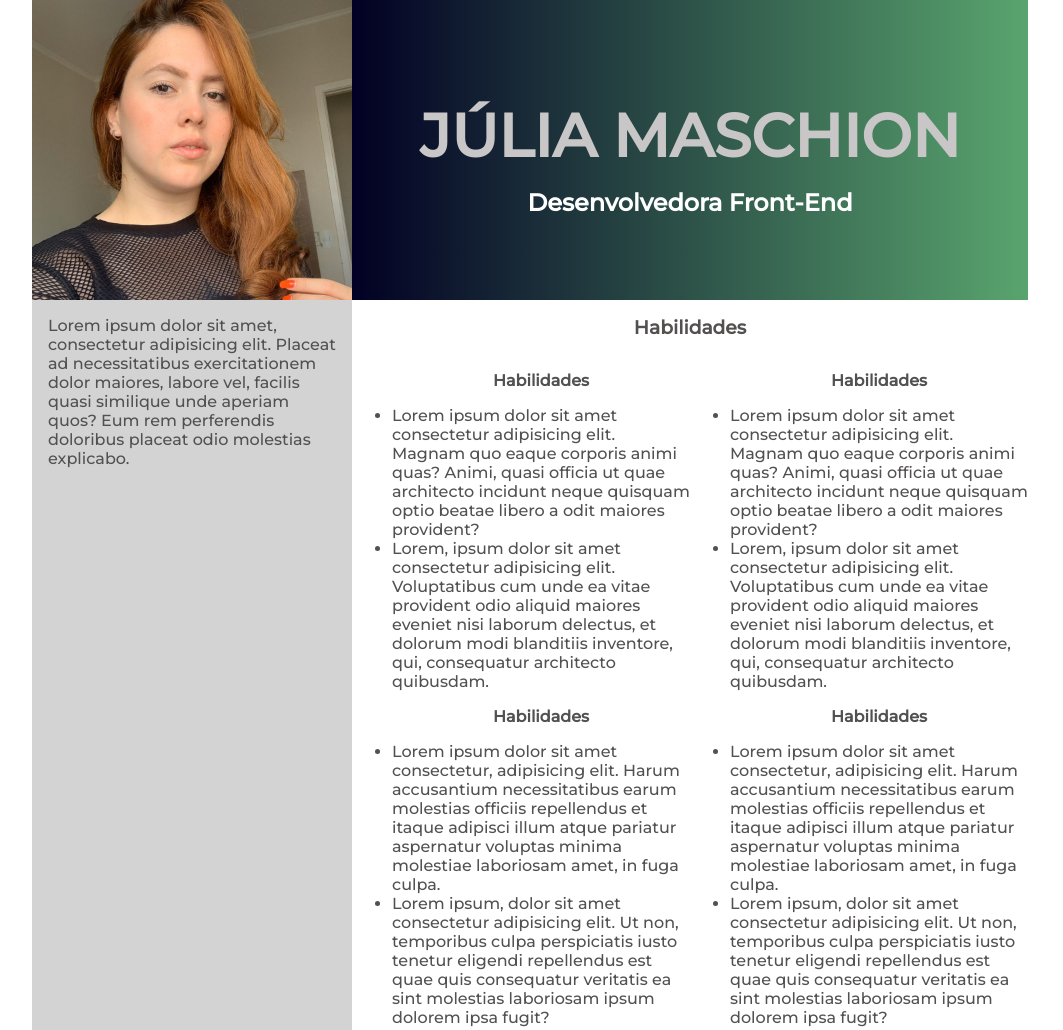
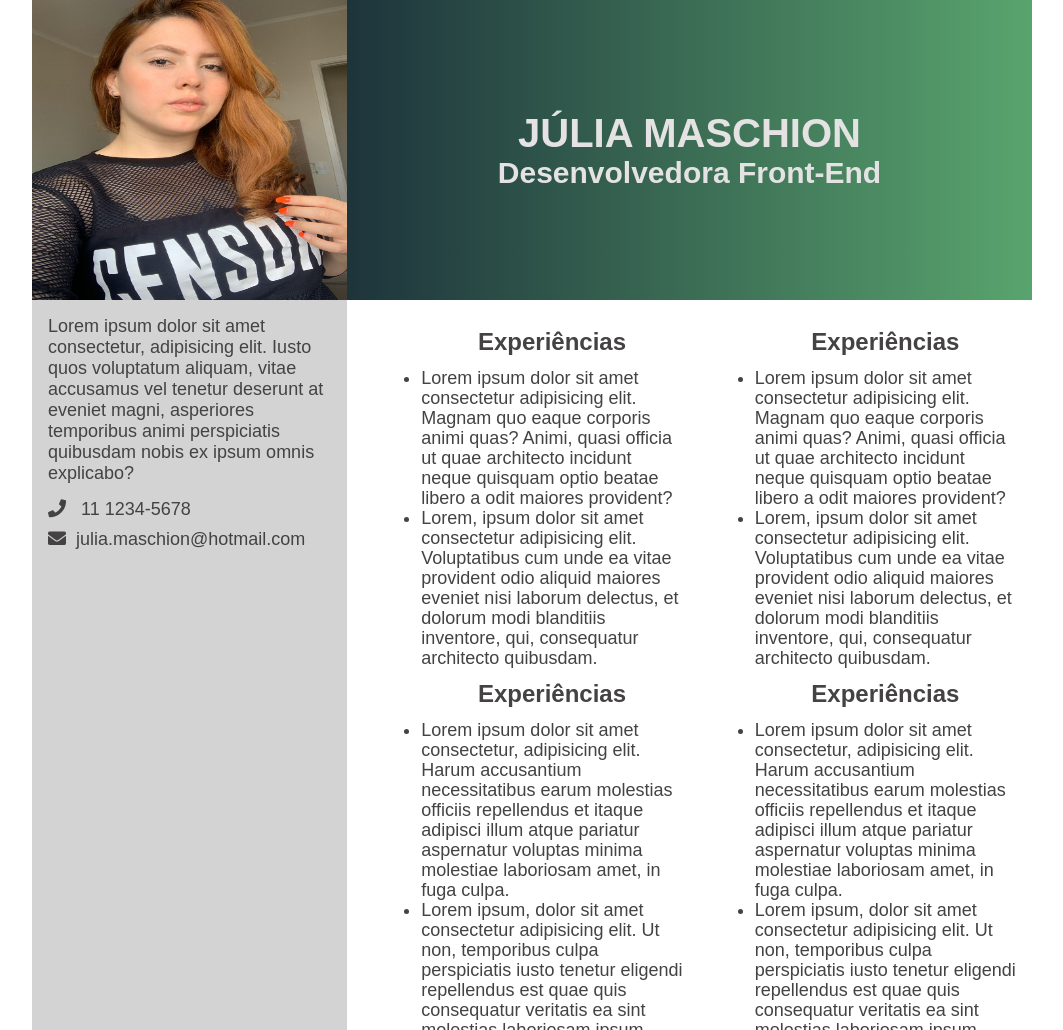
Before and after one commit to jumaschion/xjulicesAula01, a plain HTML site: page index.html in a window 1280 px wide. Shown: the top 1030 px of the page, without its empty margins (108-1171 px from the left). Drawn offline with Linux system fonts and the light colour scheme.

Commit message:
refactoring aula

```diff
--- a/index.html
+++ b/index.html
@@ -2,43 +2,42 @@
 <html lang="pt">
   <head>
     <meta charset="UTF-8" />
-    <meta name="viewport" content="width=device-width, initial-scale=1.0" />
     <link rel="stylesheet" href="style.css" />
-    <link
-      href="https://fonts.googleapis.com/css2?family=Montserrat:wght@500&display=swap"
-      rel="stylesheet"
-    />
+    <link href="https://cdnjs.cloudflare.com/ajax/libs/font-awesome/5.9.0/css/all.min.css" rel="stylesheet">
     <title>Document</title>
   </head>
   <body>
     <div class="container">
+
+
       <header class="perfil">
-        <div class="img"></div>
 
-        <div class="sobre">
-          <p>
-            Lorem ipsum dolor sit amet, consectetur adipisicing elit. Placeat ad
-            necessitatibus exercitationem dolor maiores, labore vel, facilis
-            quasi similique unde aperiam quos? Eum rem perferendis doloribus
-            placeat odio molestias explicabo.
-          </p>
+       <img src="eu.jpeg" class="img"></img>
+
+        <div class="nome">
+           <h1>Júlia Maschion</h1>
+          <h2>Desenvolvedora Front-End</h2>
         </div>
+
       </header>
 
-      <div class="infos">
-        <div class="nome">
-          <h1 class="nome-titulo">Júlia Maschion</h1>
-          <h2 class="subtitulo">Desenvolvedora Front-End</h2>
-        </div>
+      <div class="habilidades">
+        <div class="sobre">
+          <p>Lorem ipsum dolor sit amet consectetur, adipisicing elit. Iusto quos voluptatum aliquam,
+             vitae accusamus vel tenetur deserunt at eveniet magni,
+            asperiores temporibus animi perspiciatis quibusdam nobis ex ipsum omnis explicabo? </p>
 
-        <div class="habilidades">
-          <h3>Habilidades</h3>
-        </div>
+            <div class="icons">
+              <i class="fas fa-phone"></i><span> 11 1234-5678</span>
+              <div>
+                <i class="fas fa-envelope"></i><span>julia.maschion@hotmail.com</span>
+              </div>
+            </div>
+          </div>
 
-        <div class="habilidades-texto">
           <div class="habilidades-primeira-parte">
             <ul>
-              <h4 class="habilidades">Habilidades</h4>
+              <h4 class="experiencias">Experiências</h4>
               <li>
                 Lorem ipsum dolor sit amet consectetur adipisicing elit. Magnam
                 quo eaque corporis animi quas? Animi, quasi officia ut quae
@@ -51,7 +50,7 @@
                 eveniet nisi laborum delectus, et dolorum modi blanditiis
                 inventore, qui, consequatur architecto quibusdam.
               </li>
-              <h4 class="habilidades">Habilidades</h4>
+              <h4 class="experiencias">Experiências</h4>
               <li>
                 Lorem ipsum dolor sit amet consectetur, adipisicing elit. Harum
                 accusantium necessitatibus earum molestias officiis repellendus
@@ -69,7 +68,7 @@
 
           <div class="habilidades-segunda-parte">
             <ul>
-              <h4 class="habilidades">Habilidades</h4>
+              <h4 class="experiencias">Experiências</h4>
               <li>
                 Lorem ipsum dolor sit amet consectetur adipisicing elit. Magnam
                 quo eaque corporis animi quas? Animi, quasi officia ut quae
@@ -82,7 +81,7 @@
                 eveniet nisi laborum delectus, et dolorum modi blanditiis
                 inventore, qui, consequatur architecto quibusdam.
               </li>
-              <h4 class="habilidades">Habilidades</h4>
+              <h4 class="experiencias">Experiências</h4>
               <li>
                 Lorem ipsum dolor sit amet consectetur, adipisicing elit. Harum
                 accusantium necessitatibus earum molestias officiis repellendus
@@ -95,15 +94,18 @@
                 repellendus est quae quis consequatur veritatis ea sint
                 molestias laboriosam ipsum dolorem ipsa fugit?
               </li>
+              <li>
+                Lorem ipsum, dolor sit amet consectetur adipisicing elit. Ut
+                non, temporibus culpa perspiciatis iusto tenetur eligendi
+                repellendus est quae quis consequatur veritatis ea sint
+                molestias laboriosam ipsum dolorem ipsa fugit?
+              </li>
+
             </ul>
           </div>
         </div>
+        <footer class="footer"></footer>
       </div>
-
-
-
-      <footer class="footer"></footer>
-
     </div>
   </body>
 </html>
--- a/style.css
+++ b/style.css
@@ -1,90 +1,24 @@
+/* GERAL */
+
 * {
-  font-family: "Montserrat", sans-serif;
   margin: 0;
   box-sizing: border-box;
 }
 
 .container {
-  display: flex;
+  width: 1000px;
   margin: 0 auto;
-  /* border: 1px solid rgb(226, 214, 214); */
-  height: 1200px;
-  width: 1000px;
+}
+
+body {
+  font-family: "Montserrat", sans-serif;
 }
 
 /* PERFIL */
 
-
-.img {
-  background-image: url("eu.jpeg");
-  background-size: cover;
-  /* border: 1px solid rgb(107, 97, 97); */
-  height: 300px;
-  width: 320px;
-}
-
-.sobre {
-  background-color: lightgray;
-  /* border: 1px solid rgb(233, 224, 224); */
-  height: 897px;
-  width: 320px;
-  color: rgb(83, 80, 80);
-  padding: 16px;
-}
-
-/*INFORMAÇÕES*/
-
-.infos {
-  /* border: 1px solid rgb(228, 220, 220); */
-  height: 1200px;
-  width: 676px;
-  color: rgb(83, 80, 80);
-}
-
-.nome {
-  /* border: 1px solid rgb(233, 228, 228); */
-  height: 300px;
-  width: 676px;
-  background: rgb(2, 0, 36);
-  background: linear-gradient(
-    90deg,
-    rgba(2, 0, 36, 1) 0%,
-    rgba(9, 121, 40, 0.6741071428571428) 100%,
-    rgba(0, 212, 255, 1) 100%
-  );
+header {
   display: flex;
-  flex-direction: column;
-  justify-content: center;
-}
-
-.nome-titulo {
-  padding: 16px;
-  font-size: 60px;
-  text-align: center;
-  color: rgb(200, 198, 198);
-  text-transform: uppercase;
-}
-
-.subtitulo {
-  text-align: center;
-  color: #fff;
-}
-
-.habilidades {
-  text-align: center;
-  padding: 16px;
-}
-
-.habilidades-texto {
-  display: flex;
-}
-
-footer {
-  position: absolute;
-  bottom: 0;
-  margin: -350px auto;
-  height: 100px;
-  width: 1000px;
+  align-items: center;
   background: rgb(2, 0, 36);
   background: linear-gradient(
     90deg,
@@ -93,3 +27,75 @@ footer {
     rgba(0, 212, 255, 1) 100%
   );
 }
+
+img {
+  height: 300px;
+  width: 315px;
+  background-size: contain;
+}
+
+
+.nome {
+  text-align: center;
+  margin: 0 auto;
+  font-size: 20px;
+  color: rgb(228, 226, 226);
+}
+
+h1 {
+  text-transform: uppercase;
+}
+
+/* EXPERIENCIAS */
+
+.habilidades {
+  color: rgb(68, 66, 66);
+  font-size: 18px;
+  display: grid;
+  grid-template-columns: repeat(3, 1fr);
+}
+
+.sobre {
+  background-color: lightgray;
+  padding: 16px;
+  width: 315px;
+}
+
+.icons {
+  margin-top: 10px;
+  line-height: 30px;
+}
+
+span {
+  margin: 10px;
+}
+
+.experiencias {
+ text-align: center;
+ padding: 16px;
+ font-size: 24px;
+}
+
+.habilidades-primeira-parte, .habilidades-segunda-parte{
+  line-height: 20px;
+  padding: 16px;
+}
+
+/* FOOTER */
+
+
+.wrapper {
+  min-height: 100%;
+  margin-bottom: -50px;
+}
+
+.footer {
+  background: rgb(2, 0, 36);
+  background: linear-gradient(
+    90deg,
+    rgba(2, 0, 36, 1) 0%,
+    rgba(9, 121, 40, 0.6741071428571428) 100%,
+    rgba(0, 212, 255, 1) 100%
+  );
+  height: 100px;
+}
```
